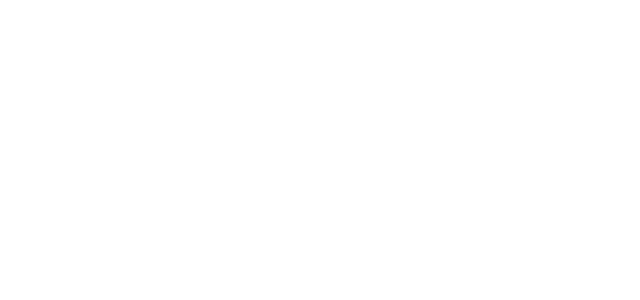
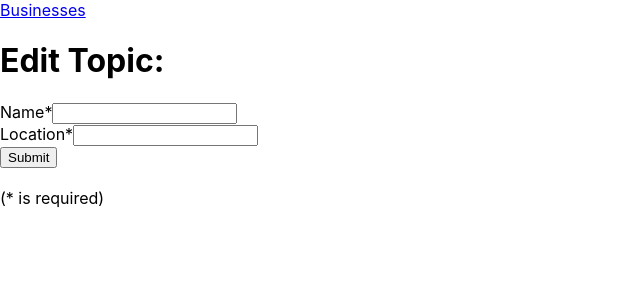
Before and after one commit to phamin2001/project4-businessapp-react, a React (Create React App) app: page /users/1/businesses/1 in a window 1280 px wide. Shown: the top 300 px of the page, without its empty margins (0-640 px from the left). Built offline with nearby package versions, Linux system fonts and the light colour scheme.

Commit message:
finish EditBusiness

```diff
--- a/src/App.js
+++ b/src/App.js
@@ -51,8 +51,8 @@
   }
 
   render() {
-    const { handleUserId }     = this.state.userId;
-    // const { handleBusinessId } = this.state.editedBusiness.id;
+    const handleUserId      = this.state.userId;
+    const handleBusinessId  = this.state.editedBusiness.id;
 
     return (
       <main>
@@ -67,12 +67,15 @@
                        loggedInUsername                   =  {this.state.username}
                        loggedInUserId                     =  {this.state.userId}
                        handleCompleteUserBusinessesInfo   =  {this.handleCompleteUserBusinessesInfo}
-                       handleEditedBusiness              =   {this.handleEditedBusiness} />)}
+                       handleEditedBusiness               =  {this.handleEditedBusiness} />)}
           />
-          {/* <Route exact path                               =  '/users/:handleUserId/businesses/:handleBusinessId' component = { EditBusiness } /> */}
-
-
-
+          <Route exact path                               =  '/users/:handleUserId/businesses/:handleBusinessId'
+                       render                             =  { (props) => ( <EditBusiness {...props}
+                       loggedInUsername                   =  {this.state.username}
+                       loggedInUserId                     =  {this.state.userId}
+                       editedBusiness                     =  {this.state.editedBusiness}
+                       handleEditedBusiness               =  {this.handleEditedBusiness} />)}
+          />
 
         </Switch>
       </main>
--- a/src/EditBusiness/index.js
+++ b/src/EditBusiness/index.js
@@ -1,14 +1,70 @@
 import React, { Component } from 'react';
+import { withRouter, Link} from 'react-router-dom';
 
 class EditBusiness extends Component {
     constructor() {
         super();
+
+        this.state = {
+            name:     '',
+            location: ''
+        }
+    }
+
+    handleInput = (e) => {
+        this.setState({
+            [e.target.name]  : e.target.value
+        })
+    }
+
+    handleEditBusiness = async (e) => {
+        e.preventDefault();
+
+        try {
+            const editResponse = await fetch('http://localhost:8080/users/' + this.props.loggedInUserId + '/businesses/' + this.props.editedBusiness.id, {
+                method        :  'PUT',
+                credentials   :  'include',
+                body          :  JSON.stringify(this.state),
+                headers       : {
+                    'Content-type'  :  'application/json'
+                }
+            });
+
+            if(!editResponse.ok) {
+                throw Error(editResponse.statusText)
+            }
+
+            const parsedEditResponse = await editResponse.json();
+
+            this.props.handleEditedBusiness(parsedEditResponse);
+            this.props.history.push('/users/' + this.props.loggedInUserId);
+
+        } catch (err) {
+            console.log(err);
+            return err;
+        }
     }
 
     render() {
         return(
             <div>
-                test
+                <div><Link to={ {pathname:'/users/' + `${this.props.loggedInUserId}`} }>Businesses</Link></div>
+
+                <form onSubmit={this.handleEditBusiness}>
+                    <h1>Edit Topic: </h1>
+                    <label>
+                        Name*
+                        <input type='text' name='name' placeholder={this.props.editedBusiness.name} onChange={this.handleInput} />
+                    </label><br/>
+                    <label>
+                        Location*
+                        <input type='text' name='location' placeholder={this.props.editedBusiness.location} onChange={this.handleInput} />
+                    </label><br/>
+                    <input type='Submit' /><br/>
+                </form><br/>
+
+                (* is required)
+
             </div>
         )
     }
```
